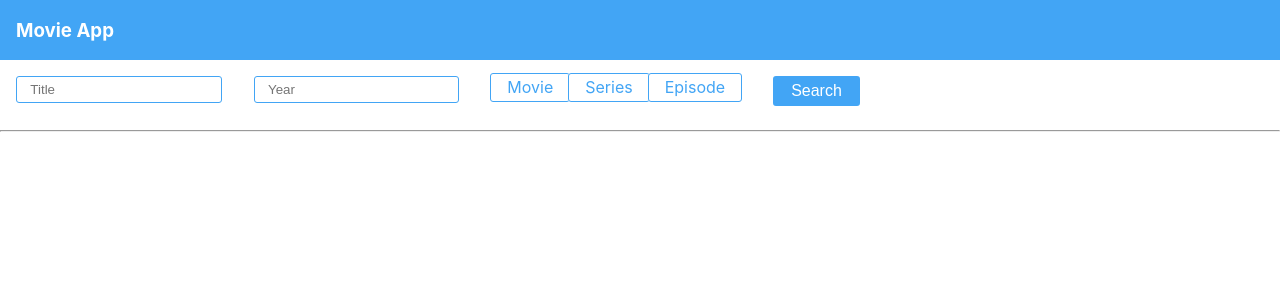
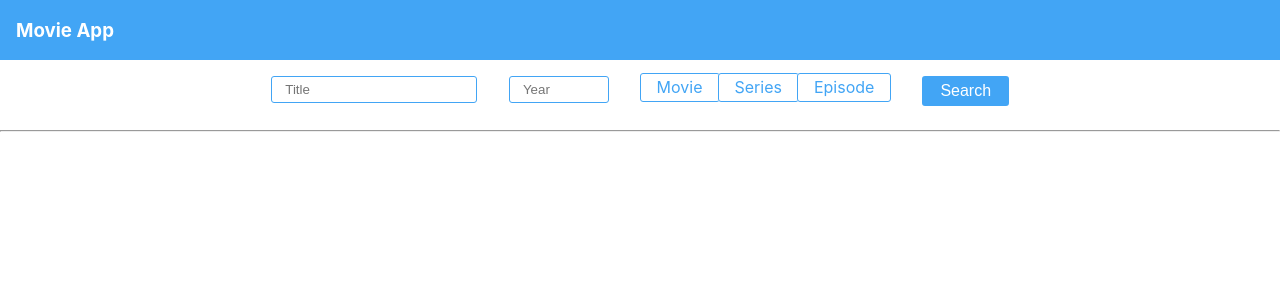
Before and after one commit to SkyLake13/movie-app, a React (Create React App) app: page / in a window 1280 px wide. Shown: the top 300 px of the page. Built offline with nearby package versions, Linux system fonts and the light colour scheme.

Commit message:
UI refinements

```diff
--- a/package.json
+++ b/package.json
@@ -26,7 +26,7 @@
   "scripts": {
     "start": "react-scripts start",
     "build": "react-scripts build",
-    "test": "react-scripts test",
+    "test": "react-scripts test --coverage",
     "eject": "react-scripts eject"
   },
   "eslintConfig": {
--- a/src/components/Div.tsx
+++ b/src/components/Div.tsx
@@ -3,4 +3,5 @@ import styled from "styled-components";
 export const FlexDiv = styled.div`
     display: flex;
     flex-wrap: wrap;
+    justify-content: center;
 `;
--- a/src/components/Search/Search.tsx
+++ b/src/components/Search/Search.tsx
@@ -29,12 +29,12 @@ const Search = ({ onSearch }: Props) => {
                     value={search}
                     onChange={(e: any) => setSearch(e.target.value)} />
             </Container>
-            <Container>
+            <SmallContainer>
                 <Textbox type="number"
                     placeholder="Year"
                     value={year}
                     onChange={(e: any) => setYear(e.target.value)} />
-            </Container>
+            </SmallContainer>
             <Container>
                     <RadioWithLabel name="type"
                         id="movie"
@@ -73,6 +73,16 @@ const Container = styled.div`
 const Form = styled.form`
     display: flex;
     flex-wrap: wrap;
+    justify-content: center;
+`;
+
+const SmallContainer = styled(Container)`
+    width: 100px;
+
+    input {
+        width: -webkit-fill-available;
+    }
+
 `;
 
 interface Props {
```
